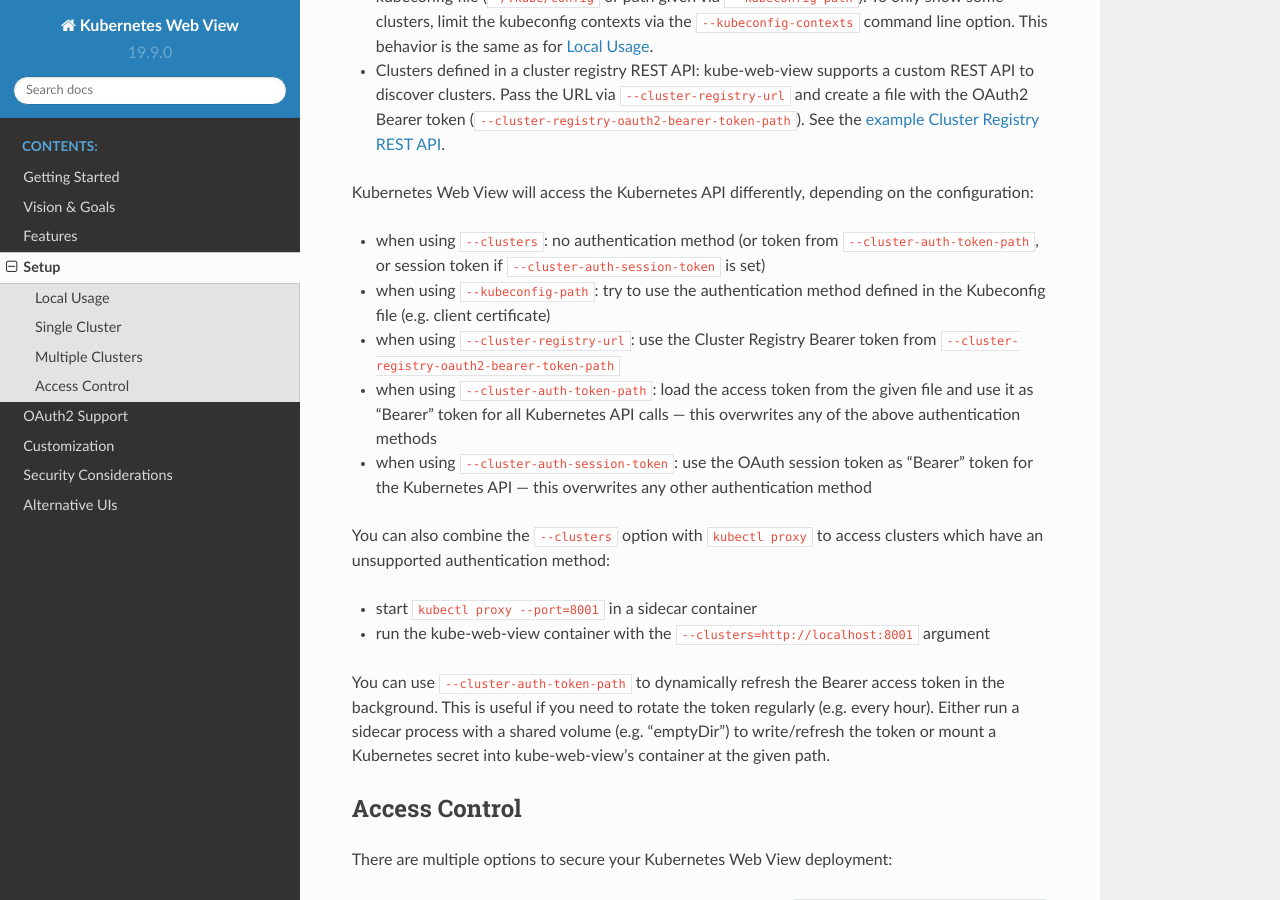
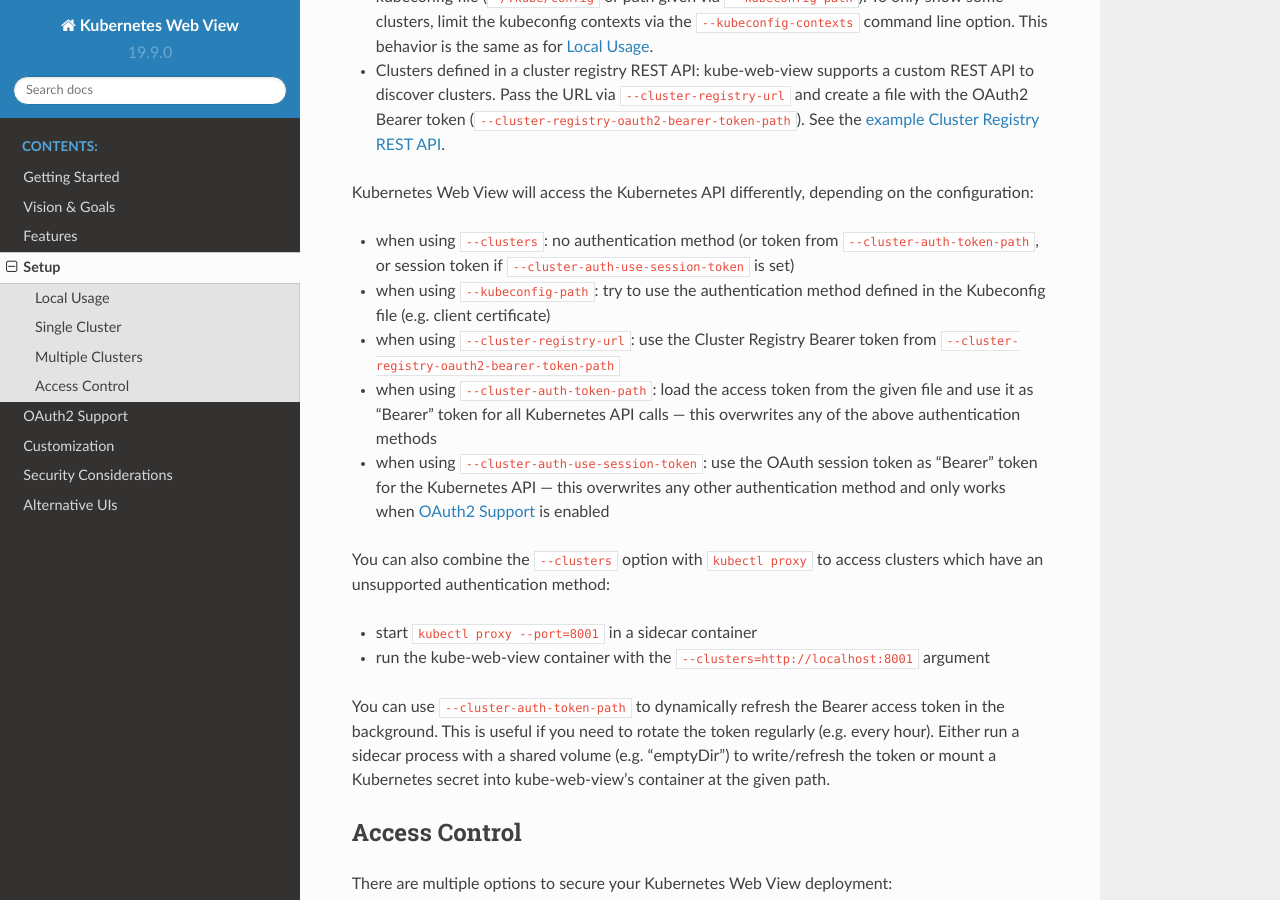
Before and after one commit to hjacobs/kube-web-view, a Sphinx documentation site: the page built from docs/setup.rst, in a window 1280 px wide and 900 px high, scrolled down 1512 px. Built offline with Sphinx 7.4.7 and the Read the Docs theme 2.0.0, drawn with Linux system fonts in a browser that asks for light colours.

Commit message:
fix CLI option --cluster-auth-use-session-token in docs

```diff
--- a/docs/setup.rst
+++ b/docs/setup.rst
@@ -72,11 +72,11 @@
 
 Kubernetes Web View will access the Kubernetes API differently, depending on the configuration:
 
-* when using ``--clusters``: no authentication method (or token from ``--cluster-auth-token-path``, or session token if ``--cluster-auth-session-token`` is set)
+* when using ``--clusters``: no authentication method (or token from ``--cluster-auth-token-path``, or session token if ``--cluster-auth-use-session-token`` is set)
 * when using ``--kubeconfig-path``: try to use the authentication method defined in the Kubeconfig file (e.g. client certificate)
 * when using ``--cluster-registry-url``: use the Cluster Registry Bearer token from ``--cluster-registry-oauth2-bearer-token-path``
 * when using ``--cluster-auth-token-path``: load the access token from the given file and use it as "Bearer" token for all Kubernetes API calls --- this overwrites any of the above authentication methods
-* when using ``--cluster-auth-session-token``: use the OAuth session token as "Bearer" token for the Kubernetes API --- this overwrites any other authentication method
+* when using ``--cluster-auth-use-session-token``: use the OAuth session token as "Bearer" token for the Kubernetes API --- this overwrites any other authentication method and only works when :ref:`oauth2` is enabled
 
 You can also combine the ``--clusters`` option with ``kubectl proxy`` to access clusters which have an unsupported authentication method:
 
```
